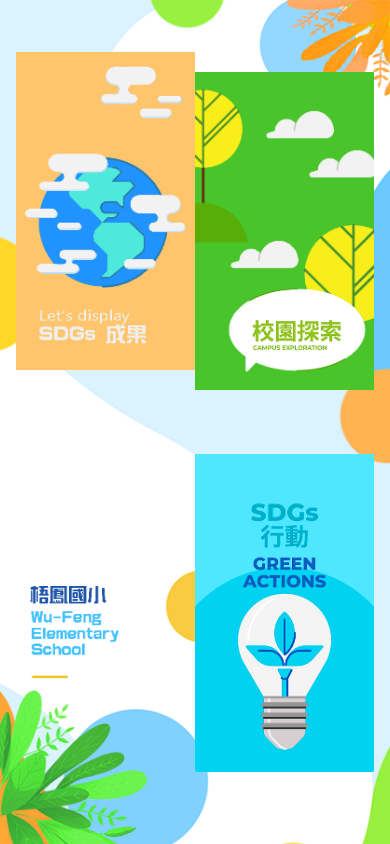
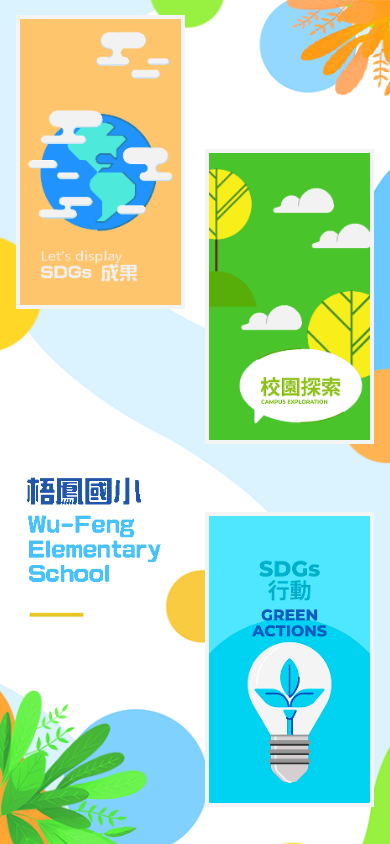
Before and after one commit to Evie-Liuu/Wufeng, a Vue app: page /#/ in a window 390 px wide. Built offline with nearby package versions, Linux system fonts and the light colour scheme.

Commit message:
首頁行動版配置

```diff
--- a/src/App.vue
+++ b/src/App.vue
@@ -50,18 +50,18 @@
         isMenuOpen ? 'h-screen' : 'h-0',
         isMenuOpen ? 'translate-x-0' : '-translate-x-full md:translate-x-0',
         isMenuOpen
-          ? 'bg-[url(@/assets/images/Mobile/mobile_Bcakground.png)] bg-cover bg-center overflow-hidden'
+          ? 'bg-[url(@/assets/images/Mobile/mobile_Bcakground_1.png)] bg-cover bg-center overflow-hidden'
           : '',
       ]"
       class="md:text-shadow-none"
     >
-      <div class="absolute z-[-10] inset-0 bg-black/40 md:hidden"></div>
+      <!-- <div class="absolute z-[-10] inset-0 bg-black/40 md:hidden"></div> -->
       <router-link
         to="/"
         class="px-8 text-rice-500 text-shadow-3d"
         @click="isMenuOpen = false"
         :class="{
-          'pointer-events-none text-orange-300': $route.path === '/',
+          'pointer-events-none rounded-full bg-gradient-to-br from-[#39DDFF] to-yellow-300': $route.path === '/',
         }"
       >
         <div class="p-3">首頁</div>
@@ -71,7 +71,7 @@
         class="px-4 text-rice-500 text-shadow-3d"
         @click="isMenuOpen = false"
         :class="{
-          'pointer-events-none text-orange-300': $route.path === '/about',
+          'pointer-events-none rounded-full bg-gradient-to-br from-[#39DDFF] to-yellow-300': $route.path === '/about',
         }"
       >
         <div class="p-3 md:p-3">
@@ -83,7 +83,7 @@
         class="px-4 text-rice-500 text-shadow-3d"
         @click="isMenuOpen = false"
         :class="{
-          'pointer-events-none text-orange-300': $route.path === '/actions',
+          'pointer-events-none rounded-full bg-gradient-to-br from-[#39DDFF] to-yellow-300': $route.path === '/actions',
         }"
       >
         <div class="p-3 md:p-3">
@@ -95,7 +95,7 @@
         class="px-4 text-rice-500 text-shadow-3d"
         @click="isMenuOpen = false"
         :class="{
-          'pointer-events-none text-orange-300':
+          'pointer-events-none rounded-full bg-gradient-to-br from-[#39DDFF] to-yellow-300':
             $route.path === '/sdgs' || $route.path.includes('/story'),
         }"
       >
--- a/src/views/Home.vue
+++ b/src/views/Home.vue
@@ -4,30 +4,32 @@
   >
     <!-- Mobile -->
     <div
-      class="lg:hidden w-screen h-screen grid grid-cols-2 place-content-center px-4 py-8"
+      class="lg:hidden w-screen h-screen grid grid-cols-2 place-content-center gap-5 px-4 py-8"
     >
       <section class="w-full max-w-md flex flex-col items-center gap-6">
-        <router-link to="/about" class="w-full flex justify-center">
+        <router-link to="/about" class="w-full flex justify-center z-5">
           <img
             src="@/assets/images/SDGs_Result.png"
-            class="w-full max-w-xs h-auto object-contain"
+            class="w-full max-w-sm h-auto object-contain border-4 border-gray-100"
             alt="Column_1_result"
           />
         </router-link>
-        <div class="flex flex-col items-center w-full">
+        <div
+          class="flex flex-col items-center w-full mb-30 ms-20 scale-160 -translate-y-8"
+        >
           <img
             src="@/assets/images/Mobile/School_Name_Mobile.png"
-            class="w-full max-w-xs h-auto pointer-events-none select-none scrollable-image"
+            class="w-full max-w-sm h-auto pointer-events-none select-none"
             alt="Column_1_schoolName"
           />
         </div>
       </section>
-      <section class="w-full max-w-md flex flex-col items-center gap-6">
+      <section class="w-full max-w-md flex flex-col items-center mt-28">
         <router-link to="/about" class="flex-1 w-full flex justify-center">
           <div class="flex flex-col items-center w-full">
             <img
               src="@/assets/images/Campus_Exploration.png"
-              class="w-full max-w-xs h-auto object-contain"
+              class="w-full max-w-sm h-auto object-contain border-4 border-gray-100"
               alt="Column_2_exploration"
             />
           </div>
@@ -36,7 +38,7 @@
           <div class="flex flex-col items-center w-full">
             <img
               src="@/assets/images/SDGs_Green_Actions.png"
-              class="w-full max-w-xs h-auto object-contain"
+              class="w-full max-w-sm h-auto object-contain border-4 border-gray-100"
               alt="Column_2_actions"
             />
           </div>
@@ -269,7 +271,7 @@ section:nth-child(2) .image-container.scroll-up .scrollable-image {
     object-fit: contain !important;
     height: auto !important;
     width: 100% !important;
-    max-width: 280px;
+    max-width: 320px;
   }
 
   /* 行動版容器間距調整 */
```
Also changed, not shown: src/assets/images/Mobile/mobile_Bcakground.png (deleted).
